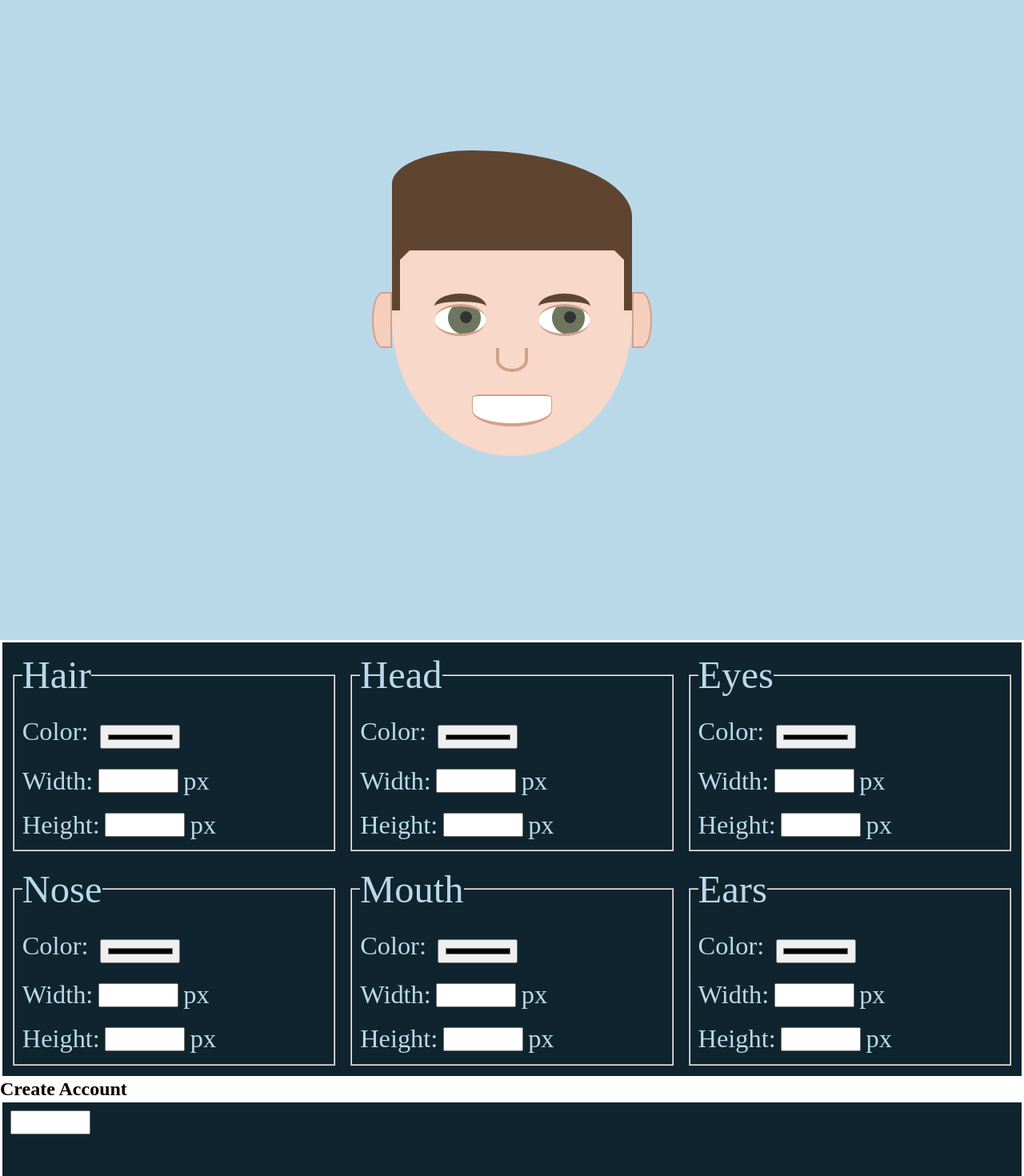
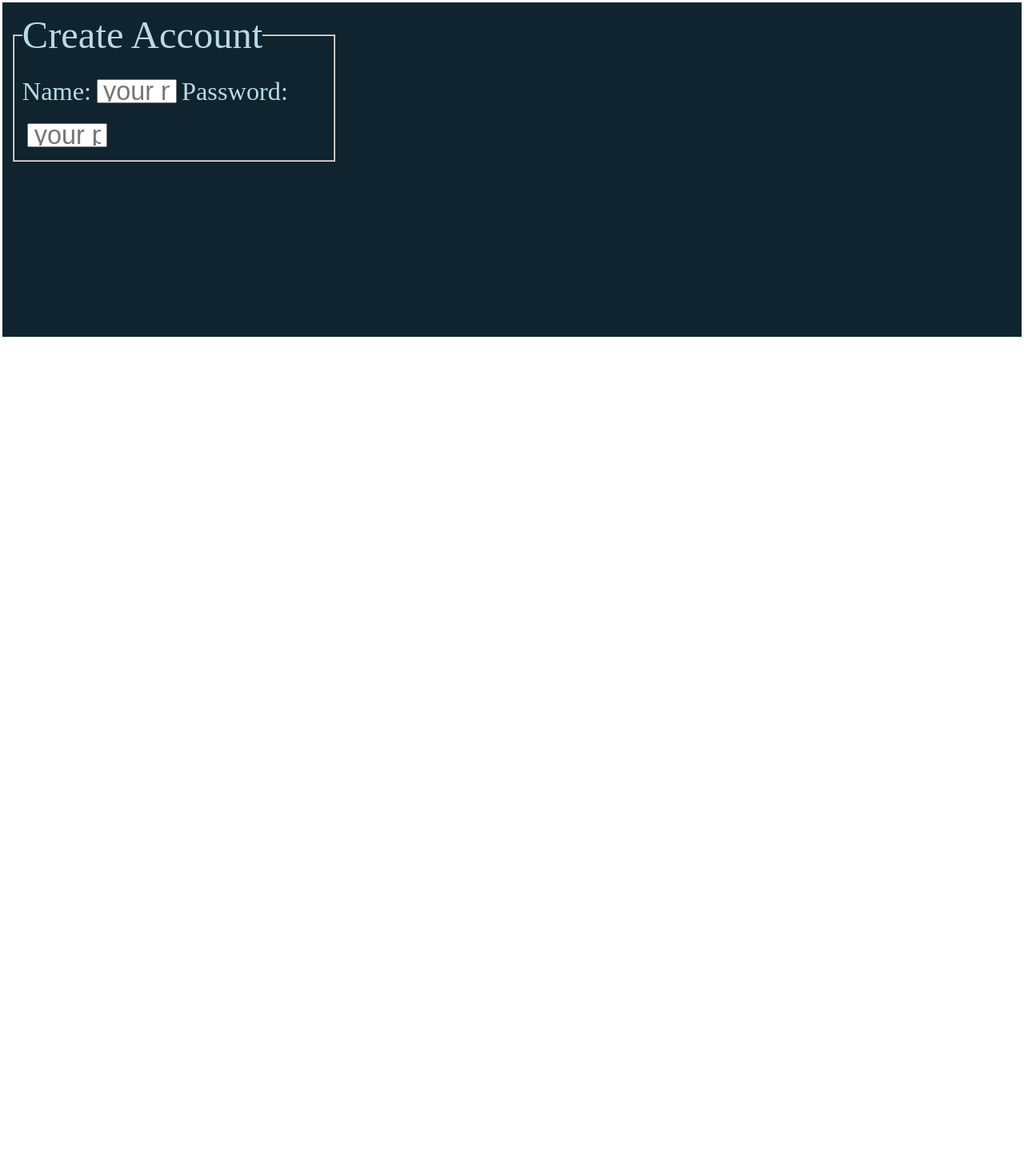
Before and after one commit to collerhatguy/face-maker-2, a React (Create React App) app: page /create-account in a window 1280 px wide. Shown: the top 1470 px of the page at 80% size. After the commit the page ends 800 px from the top, so only its background shows below. Built offline with nearby package versions, Linux system fonts and the light colour scheme.

Commit message:
created account page

```diff
--- a/src/App.js
+++ b/src/App.js
@@ -11,7 +11,7 @@ function App() {
     <Router>
       <Switch>
         <div className="App">
-          <Route path="/" component={AppPage} />
+          <Route path="/" exact component={AppPage} />
           <Route path="/create-account" component={AccountCreationPage} />
         </div>
       </Switch>
--- a/src/components/AccountCreationPage.js
+++ b/src/components/AccountCreationPage.js
@@ -3,12 +3,18 @@ import React from 'react'
 export default function AccountCreationPage() {
     return (
         <div>
-            <h2>Create Account</h2>
             <form>
-                <label for="name">
-                    <input />
-                </label>
-
+                <fieldset>
+                    <legend>Create Account</legend>
+                    <label for="name">
+                        Name:
+                        <input type="text" name="name" id="name" placeholder="your name"/>
+                    </label>
+                    <label for="password">
+                        Password:
+                        <input type="text" name="password" id="password" placeholder="your password"/>
+                    </label>
+                </fieldset>
             </form>
         </div>
     )
```
